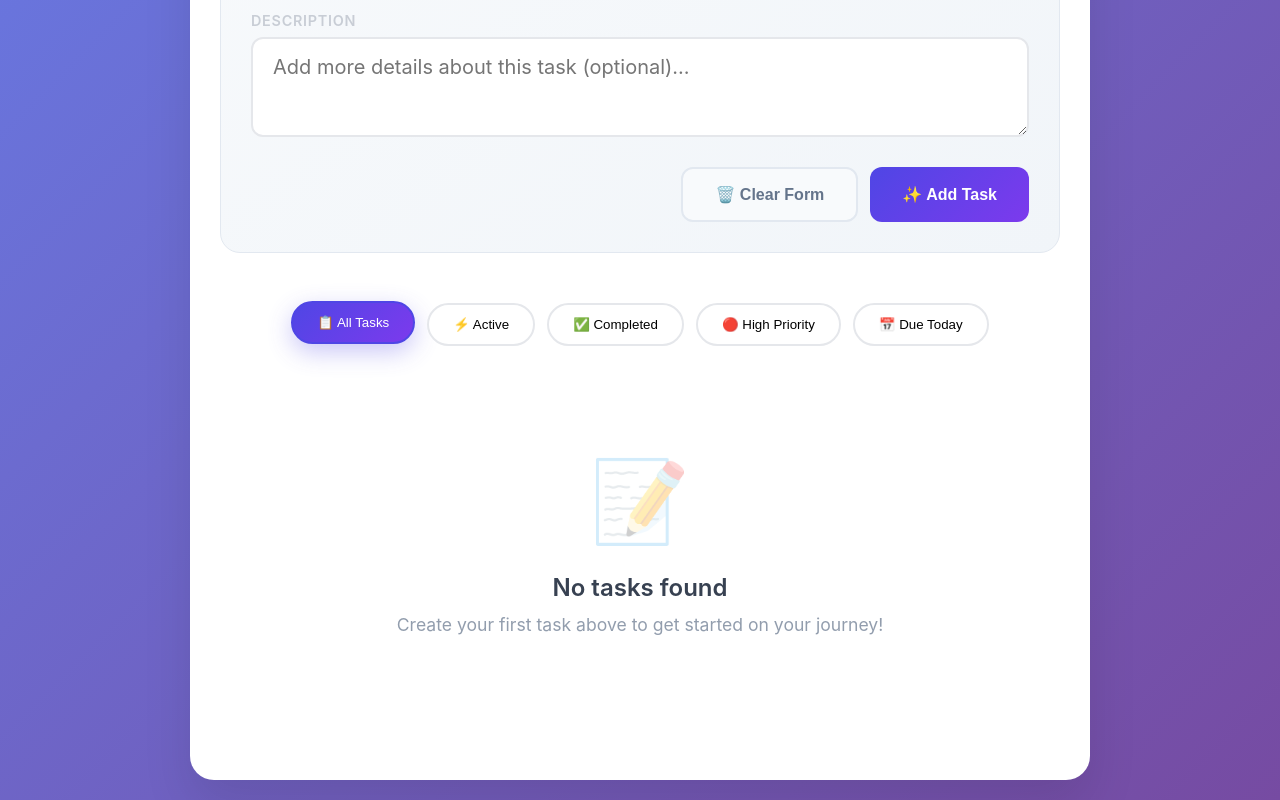
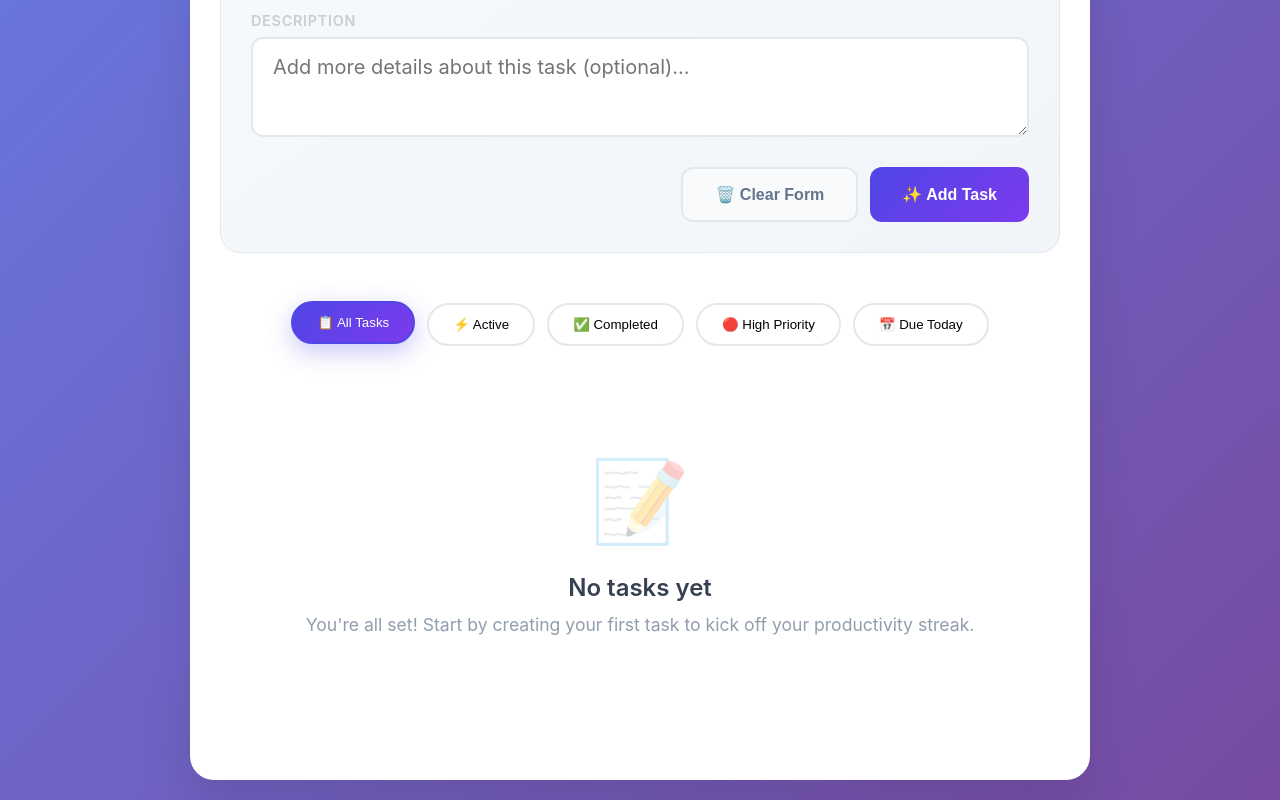
Before and after one commit to johnLelis/learn-react-todo-app, a React (Vite) app in the folder frontend/: page / in a window 1280 px wide. Shown: the part 474-1274 px from the top of the page. Built offline with nearby package versions, Linux system fonts and the light colour scheme; no server answers.

Commit message:
feat(task): enhance empty task component with dynamic messages
- add dynamic messages based on the active filter
- use context to determine the active filter
- update header and sub-messages for better user guidance

```diff
--- a/frontend/src/components/tasks/EmptyTask.jsx
+++ b/frontend/src/components/tasks/EmptyTask.jsx
@@ -1,11 +1,30 @@
+import { useContext } from 'react';
+import { GlobalTodosContext } from '../../context/GlobalTodosContext';
+
 const EmptyTask = () => {
+  const { activeFilter } = useContext(GlobalTodosContext);
+
+  const emptyMessage = {
+    all: "You're all set! Start by creating your first task to kick off your productivity streak.",
+    active: 'No active tasks at the moment. Time to plan your next move!',
+    completed: "No completed tasks yet. Let's get some wins on the board!",
+    high: "No high-priority tasks found. Everything's chill for now.",
+    today: "You're ahead of schedule—no tasks due today!",
+  };
+
+  const headerMessage = {
+    all: 'No tasks yet',
+    active: 'No active tasks',
+    completed: 'No completed tasks',
+    high: 'No high-priority tasks',
+    today: 'No tasks due today',
+  };
+
   return (
     <div className="empty-state" id="emptyState">
       <div className="empty-icon">📝</div>
-      <div className="empty-message">No tasks found</div>
-      <div className="empty-submessage">
-        Create your first task above to get started on your journey!
-      </div>
+      <div className="empty-message">{headerMessage[activeFilter]}</div>
+      <div className="empty-submessage">{emptyMessage[activeFilter]}</div>
     </div>
   );
 };
```
